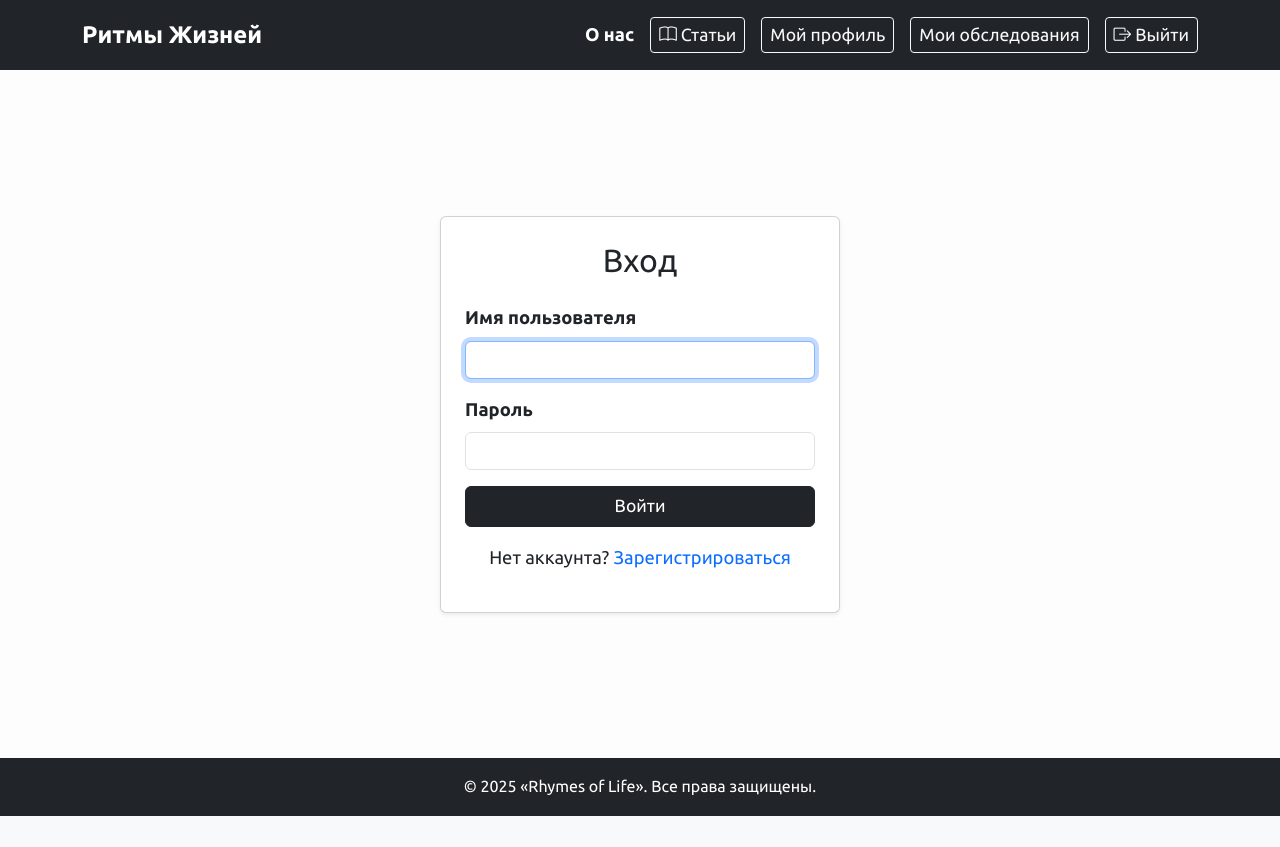
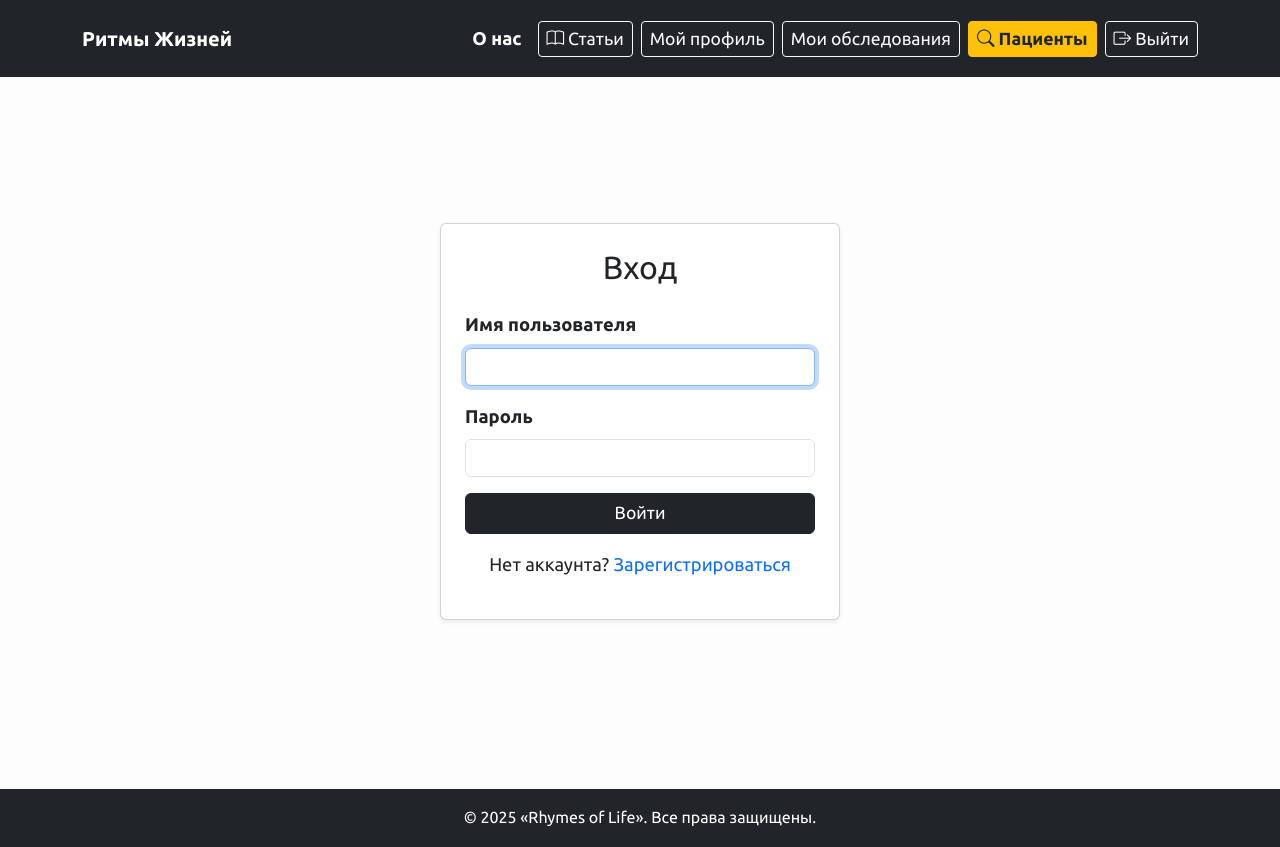
Before and after one commit to devBibin/RhymesOfLife, a Django app: page /login/ in a window 1280 px wide. Before the commit the page ends 816 px from the top, so only its background shows below. Run offline with Django 5.2, Linux system fonts and the light colour scheme; the visitor is signed in with stand-in values (Sample User, id 1); parts of the project's set-up code (start-up, migrations or seed data) failed here and were passed over.

Commit message:
viewing patient examinations, adaptability

```diff
--- a/RhymesOfLife/base/templates/base/profile_edit.html
+++ b/RhymesOfLife/base/templates/base/profile_edit.html
@@ -13,7 +13,7 @@
     <div class="text-center mb-4 position-relative avatar-wrapper">
       {% if info.avatar %}
         <img id="avatar-img" src="{{ info.avatar.url }}" alt="Аватар"
-             class="rounded-circle shadow-sm avatar-editable" width="120" style="cursor: pointer;">
+             class="rounded-circle shadow-sm avatar-editable" width="150" height="150" style="cursor: pointer;">
       {% else %}
         <img id="avatar-img" src="{% static 'images/default-avatar.png' %}" alt="Аватар"
              class="rounded-circle shadow-sm avatar-editable" width="120" style="cursor: pointer;">
--- a/RhymesOfLife/base/urls.py
+++ b/RhymesOfLife/base/urls.py
@@ -17,5 +17,8 @@ urlpatterns = [
     path('my-documents/', my_documents_view, name='my_documents'),
     path('api/exams/<int:exam_id>/', exam_detail_api, name='exam_detail_api'),
     path('api/documents/<int:doc_id>/', delete_document_api, name='delete_document_api'),
+    path("patients/", views.patients_list_view, name="patients_list"),
+    path("patients/<int:user_id>/", views.patient_exams_view, name="patient_exams"),
+
     path('', views.home_view, name='home'),
 ]
--- a/RhymesOfLife/base/views.py
+++ b/RhymesOfLife/base/views.py
@@ -22,6 +22,8 @@ import os
 import base64
 from django.contrib.auth.hashers import make_password
 from django.views.decorators.csrf import csrf_exempt
+from django.db.models import Q
+from django.core.paginator import Paginator
 
 from .forms import RegisterForm
 from django.http import HttpResponse
@@ -343,8 +345,10 @@ def my_documents_view(request):
             mime = magic.from_buffer(f.read(1024), mime=True)
             f.seek(0)
             if mime not in ALLOWED_MIME:
-                exam.delete()
-                return JsonResponse({'status': 'error', 'message': f'Файл {f.name} имеет недопустимый тип: {mime}'})
+                if not (ext == '.docx' and mime == 'application/zip'):
+                    exam.delete()
+                    return JsonResponse({'status': 'error', 'message': f'Файл {f.name} имеет недопустимый тип: {mime}'})
+
 
             try:
                 if mime.startswith("image/"):
@@ -415,4 +419,42 @@ def delete_document_api(request, doc_id):
     document.delete()
     return JsonResponse({"status": "ok"})
 
+# =================== DOCTORS SEGMENT ====================
+
+@login_required
+def patients_list_view(request):
+    if not request.user.is_staff:
+        return redirect("home")
+
+    query = request.GET.get("q", "").strip()
+    all_patients = AdditionalUserInfo.objects.select_related("user")
+
+    if query:
+        all_patients = all_patients.filter(
+            Q(first_name__icontains=query) | Q(last_name__icontains=query)
+        )
+
+    paginator = Paginator(all_patients.order_by("last_name", "first_name"), 10)
+    page_number = request.GET.get("page")
+    page_obj = paginator.get_page(page_number)
+
+    return render(request, "base/patients_list.html", {
+        "query": query,
+        "page_obj": page_obj,
+        "patients": page_obj.object_list
+    })
+
+@login_required
+def patient_exams_view(request, user_id):
+    if not request.user.is_staff:
+        return redirect("home")
+
+    user = get_object_or_404(User, id=user_id)
+    user_info = getattr(user, "additional_info", None)
+    exams = user_info.medical_exams.prefetch_related("documents") if user_info else []
+
+    return render(request, "base/patient_exams.html", {
+        "patient": user,
+        "exams": exams
+    })
 # =================== END MY DOCUMENTS REGION ===================
--- a/RhymesOfLife/static/css/new_styles.css
+++ b/RhymesOfLife/static/css/new_styles.css
@@ -1,36 +1,82 @@
-/* Wiki Article Styles */
-.wiki-article figure.thumbnail {
-    margin: 1em auto;
-    max-width: 100%;
-    text-align: center;
+/* ==== Reset & Layout ==== */
+html, body {
+  height: 100%;
 }
 
-.wiki-article figure.thumbnail img {
-    max-width: 100%;
-    height: auto;
-    display: inline-block;
-    border-radius: 6px;
-    box-shadow: 0 2px 6px rgba(0, 0, 0, 0.15);
+body {
+  font-family: 'Ubuntu', sans-serif;
+  font-size: 1.15rem;
+  background-color: #fdfdfd;
+  color: #212529;
+  line-height: 1.6;
 }
 
-.wiki-article figcaption.caption {
-    font-size: 0.9rem;
-    color: #555;
-    margin-top: 0.5rem;
+.wrapper {
+  display: flex;
+  flex-direction: column;
+  min-height: 100vh;
 }
 
-/* Editable Input Styles */
-.editable-input[readonly] {
-    background-color: #f8f9fa;
-    color: #6c757d;
-    cursor: not-allowed;
+main {
+  flex-grow: 1;
 }
 
-.editable-input:focus {
-    background-color: #ffffff;
+/* ==== Links ==== */
+a {
+  color: #0d6efd;
+  text-decoration: none;
 }
 
-/* Avatar and Dropdown Menu Styles */
+a:hover, a:focus {
+  text-decoration: underline;
+}
+
+/* ==== Focus for Accessibility ==== */
+a:focus,
+button:focus,
+input:focus,
+select:focus,
+textarea:focus {
+  outline: 3px solid #0d6efd;
+  outline-offset: 2px;
+}
+
+/* ==== Logo Header ==== */
+.base__logo {
+  font-size: 1.5rem;
+  color: #fff;
+  text-decoration: none;
+}
+
+/* ==== Buttons and Forms ==== */
+.btn, .form-control, .form-select {
+  font-size: 1.1rem;
+}
+
+form .form-label {
+  font-weight: 600;
+}
+
+.card input.form-control {
+  font-size: 1rem;
+}
+
+.text-danger {
+  font-size: 0.875rem;
+}
+
+.form-text {
+  font-size: 0.875rem;
+  color: #6c757d;
+}
+
+/* ==== Footer ==== */
+.footer p {
+  margin-bottom: 0;
+  font-size: 1rem;
+}
+
+/* ==== Avatar & Dropdown ==== */
 .avatar-editable {
   transition: all 0.3s ease;
   cursor: pointer;
@@ -99,122 +142,16 @@
   color: #dc3545;
 }
 
-/* Responsive Adjustments */
-@media (max-width: 576px) {
-    .avatar-menu {
-        min-width: 160px;
-        font-size: 0.9rem;
-    }
-}
-
-/* Base Accessibility Styles */
-body {
-    font-family: 'Ubuntu', sans-serif;
-    font-size: 1.15rem;
-    background-color: #fdfdfd;
-    color: #212529;
-    line-height: 1.6;
-}
-
-/* Link Styles */
-a {
-    color: #0d6efd;
-    text-decoration: none;
-}
-
-a:hover,
-a:focus {
-    text-decoration: underline;
-}
-
-/* Focus Styles for Keyboard Navigation */
-a:focus,
-button:focus,
-input:focus,
-select:focus,
-textarea:focus {
-    outline: 3px solid #0d6efd;
-    outline-offset: 2px;
-}
-
-/* Logo Header Styles */
-.base__logo {
-    font-size: 1.5rem;
-    color: #fff;
-    text-decoration: none;
-}
-
-/* Buttons and Form Elements */
-.btn,
-.form-control,
-.form-select {
-    font-size: 1.1rem;
-}
-
-/* Navigation Styles */
-.base__navList {
-    list-style: none;
-    padding-left: 0;
-    margin: 0;
-    display: flex;
-    gap: 1rem;
-}
-
-.base__navListItemLink {
-    color: #ffffff;
-    text-decoration: none;
-    font-weight: 600;
-}
-
-.base__navListItemLink:hover {
-    text-decoration: underline;
-}
-
-/* Footer Styles */
-.footer p {
-    margin-bottom: 0;
-    font-size: 1rem;
-}
-
-/* Login & Register Form Styles */
-form .form-label {
-    font-weight: 600;
-}
-
-.card input.form-control {
-    font-size: 1rem;
-}
-
-.text-danger {
-    font-size: 0.875rem;
-}
-
-.form-text {
-    font-size: 0.875rem;
-    color: #6c757d;
-}
-
-/* Form Status Animation */
-#form-status {
-    transition: all 0.3s ease;
-}
-
-/* Responsive Styles */
-@media (max-width: 576px) {
-    .avatar-menu {
-        min-width: 160px;
-        font-size: 0.9rem;
-    }
-}
-
-/* Custom Styles for My Documents Page */
+/* ==== File Dropzone ==== */
 #drop-zone {
   cursor: pointer;
   transition: background 0.2s ease-in-out;
 }
+
 #drop-zone.dragover {
   background: #e3f2fd;
 }
+
 .file-card {
   background: #f8f9fa;
   border: 1px dashed #ccc;
--- a/RhymesOfLife/templates/base.html
+++ b/RhymesOfLife/templates/base.html
@@ -7,16 +7,14 @@
   <title>{% block title %}Rhymes of Life{% endblock %}</title>
 
   <!-- Favicon -->
-    <link rel="icon" type="image/x-icon" href="{% static 'images/favicon.ico' %}">
+  <link rel="icon" href="{% static 'images/favicon.ico' %}" type="image/x-icon">
 
-    <!-- Google Fonts -->
+  <!-- Fonts & Bootstrap -->
   <link href="https://fonts.googleapis.com/css2?family=Ubuntu:wght@400;700&display=swap" rel="stylesheet">
-
-    <!-- Bootstrap -->
   <link href="https://cdn.jsdelivr.net/npm/bootstrap@5.3.3/dist/css/bootstrap.min.css" rel="stylesheet">
   <link rel="stylesheet" href="https://cdn.jsdelivr.net/npm/bootstrap-icons@1.11.1/font/bootstrap-icons.css">
 
-    <!-- Custom CSS -->
+  <!-- Custom Styles -->
   <link rel="stylesheet" href="{% static 'css/normalize.css' %}">
   <link rel="stylesheet" href="{% static 'css/new_styles.css' %}">
 
@@ -25,51 +23,78 @@
 </head>
 
 <body>
-<header class="header py-3 bg-dark text-white" role="banner">
-  <div class="container d-flex justify-content-between align-items-center flex-wrap">
-    <a class="base__logo fs-4 fw-bold text-white text-decoration-none" href="/" aria-label="Главная страница">Ритмы Жизней</a>
+  <div class="wrapper d-flex flex-column min-vh-100">
+    <!-- HEADER -->
+    <nav class="navbar navbar-expand-lg navbar-dark bg-dark py-3" role="banner">
+      <div class="container">
+        <a class="navbar-brand fw-bold" href="/">Ритмы Жизней</a>
+        <button class="navbar-toggler" type="button" data-bs-toggle="collapse" data-bs-target="#navbarNav"
+          aria-controls="navbarNav" aria-expanded="false" aria-label="Переключить навигацию">
+          <span class="navbar-toggler-icon"></span>
+        </button>
 
-    <nav class="d-flex align-items-center gap-3" role="navigation" aria-label="Основное меню">
-      <a class="text-white fw-semibold text-decoration-none" href="#">О нас</a>
+        <div class="collapse navbar-collapse justify-content-end" id="navbarNav">
+          <ul class="navbar-nav align-items-center gap-2">
+            <li class="nav-item">
+              <a class="nav-link text-white fw-semibold" href="#">О нас</a>
+            </li>
+            <li class="nav-item">
               <a href="/wiki/_dir/" class="btn btn-outline-light btn-sm">
                 <i class="bi bi-book me-1"></i>Статьи
               </a>
+            </li>
 
             {% if request.user.is_authenticated %}
+              <li class="nav-item">
                 <a href="{% url 'my_profile' %}" class="btn btn-outline-light btn-sm">Мой профиль</a>
+              </li>
+              <li class="nav-item">
+                <a href="{% url 'my_documents' %}" class="btn btn-outline-light btn-sm">Мои обследования</a>
+              </li>
 
-        <a href="{% url 'my_documents' %}" class="btn btn-outline-light btn-sm">Мои обследования</a>
+              {% if request.user.is_staff %}
+                <li class="nav-item">
+                  <a href="{% url 'patients_list' %}" class="btn btn-warning btn-sm fw-bold text-dark">
+                    <i class="bi bi-search me-1"></i>Пациенты
+                  </a>
+                </li>
+              {% endif %}
 
-
+              <li class="nav-item">
                 <form method="post" action="{% url 'logout' %}" class="d-inline">
                   {% csrf_token %}
-          <button type="submit" class="btn btn-outline-light btn-sm" aria-label="Выйти из аккаунта">
+                  <button type="submit" class="btn btn-outline-light btn-sm">
                     <i class="bi bi-box-arrow-right me-1"></i>Выйти
                   </button>
                 </form>
+              </li>
             {% else %}
+              <li class="nav-item">
                 <a href="{% url 'login' %}" class="btn btn-outline-light btn-sm">
                   <i class="bi bi-box-arrow-in-right me-1"></i>Войти
                 </a>
+              </li>
             {% endif %}
+          </ul>
+        </div>
+      </div>
     </nav>
-  </div>
-</header>
 
-<main class="container my-4" role="main">
+    <!-- MAIN -->
+    <main class="container my-4 flex-grow-1" role="main">
       {% block content %}{% endblock %}
     </main>
 
+    <!-- FOOTER -->
     <footer class="footer bg-dark text-white py-3 mt-4" role="contentinfo">
       <div class="container text-center">
         <p class="mb-0">&copy; 2025 «Rhymes of Life». Все права защищены.</p>
       </div>
     </footer>
+  </div>
 
-<!-- Bootstrap JS + Popper -->
+  <!-- JS -->
   <script src="https://cdn.jsdelivr.net/npm/bootstrap@5.3.3/dist/js/bootstrap.bundle.min.js"></script>
-
-<!-- Custom JS -->
   <script src="{% static 'js/new_scripts.js' %}"></script>
 
   {% render_block "js" %}
```
Also changed, not shown: other parts of RhymesOfLife/static/css/new_styles.css (+69 -3 lines), RhymesOfLife/base/templates/base/patient_exams.html (added, +30 -0 lines), RhymesOfLife/base/templates/base/patients_list.html (added, +62 -0 lines). Lines whose indentation alone changed are shown as unchanged.
